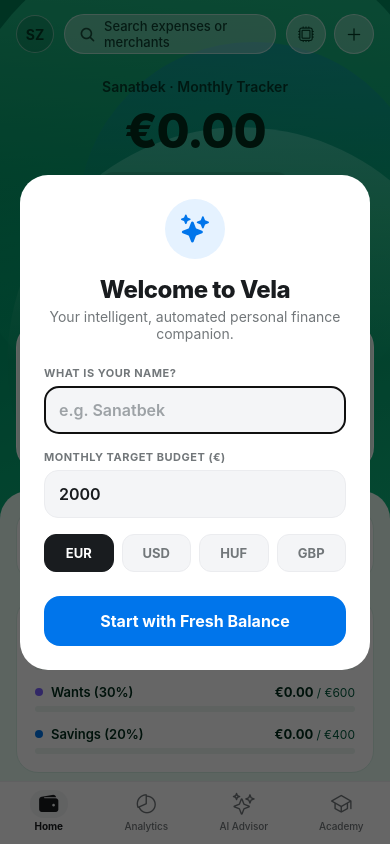
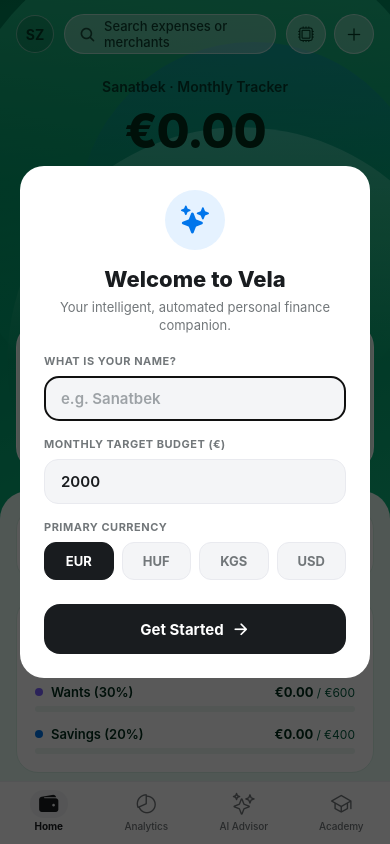
Before and after one commit to Akbermet-Toktobekova/Vela, a React Native app in the folder mobile/: screen / in a window 390 px wide. Built offline with nearby package versions, Linux system fonts and the light colour scheme.

Commit message:
feat: zoom out app logo by 25% for perfect launcher fit and add interactive notification permission prompt in onboarding

```diff
--- a/mobile/src/components/OnboardingModal.tsx
+++ b/mobile/src/components/OnboardingModal.tsx
@@ -1,5 +1,15 @@
 import React, { useState } from 'react';
-import { View, Text, StyleSheet, Modal, TouchableOpacity, TextInput, Alert, Platform } from 'react-native';
+import {
+  View,
+  Text,
+  StyleSheet,
+  Modal,
+  TouchableOpacity,
+  TextInput,
+  Alert,
+  Platform,
+  Linking
+} from 'react-native';
 import { Ionicons } from '@expo/vector-icons';
 import { colors } from '../theme/colors';
 
@@ -9,15 +19,33 @@
 }
 
 export const OnboardingModal: React.FC<OnboardingModalProps> = ({ visible, onComplete }) => {
+  const [step, setStep] = useState<1 | 2>(1);
   const [name, setName] = useState('');
   const [limit, setLimit] = useState('2000');
   const [currency, setCurrency] = useState('EUR');
 
-  const handleFinish = () => {
+  const handleNext = () => {
     if (!name.trim()) {
       Alert.alert('Please enter your name', 'We need your name to personalize your finance twin.');
       return;
     }
+    if (Platform.OS === 'android') {
+      setStep(2);
+    } else {
+      finishOnboarding();
+    }
+  };
+
+  const handleOpenNotificationSettings = () => {
+    if (Platform.OS === 'android') {
+      // Direct intent to Android Notification Listener Access Settings
+      Linking.sendIntent('android.settings.ACTION_NOTIFICATION_LISTENER_SETTINGS').catch(() => {
+        Linking.openSettings();
+      });
+    }
+  };
+
+  const finishOnboarding = () => {
     const numLimit = parseFloat(limit) || 2000;
     onComplete(name.trim(), numLimit, currency);
   };
@@ -26,6 +54,8 @@
     <Modal visible={visible} animationType="fade" transparent={true}>
       <View style={styles.overlay}>
         <View style={styles.card}>
+          {step === 1 ? (
+            <>
               <View style={styles.logoIcon}>
                 <Ionicons name="sparkles" size={28} color="#0075EB" />
               </View>
@@ -59,25 +89,66 @@
                 />
               </View>
 
-          {/* Currency selection */}
+              {/* Currency Selector */}
+              <View style={styles.inputGroup}>
+                <Text style={styles.inputLabel}>PRIMARY CURRENCY</Text>
                 <View style={styles.currencyRow}>
-            {['EUR', 'USD', 'HUF', 'GBP'].map((curr) => {
-              const isSelected = currency === curr;
-              return (
+                  {['EUR', 'HUF', 'KGS', 'USD'].map((c) => (
                     <TouchableOpacity
-                  key={curr}
-                  style={[styles.currPill, isSelected && styles.currPillActive]}
-                  onPress={() => setCurrency(curr)}
+                      key={c}
+                      style={[styles.currencyPill, currency === c && styles.currencyPillActive]}
+                      onPress={() => setCurrency(c)}
                     >
-                  <Text style={[styles.currText, isSelected && styles.currTextActive]}>{curr}</Text>
+                      <Text style={[styles.currencyText, currency === c && styles.currencyTextActive]}>{c}</Text>
                     </TouchableOpacity>
-              );
-            })}
+                  ))}
+                </View>
               </View>
 
-          <TouchableOpacity style={styles.startBtn} onPress={handleFinish} activeOpacity={0.8}>
-            <Text style={styles.startBtnText}>Start with Fresh Balance</Text>
+              {/* Action Button */}
+              <TouchableOpacity style={styles.continueBtn} onPress={handleNext} activeOpacity={0.85}>
+                <Text style={styles.continueBtnText}>{Platform.OS === 'android' ? 'Next: Auto-Tracking' : 'Get Started'}</Text>
+                <Ionicons name="arrow-forward" size={18} color="#FFFFFF" />
               </TouchableOpacity>
+            </>
+          ) : (
+            <>
+              <View style={[styles.logoIcon, { backgroundColor: '#E8F8EE' }]}>
+                <Ionicons name="notifications-outline" size={28} color="#009A6B" />
+              </View>
+
+              <Text style={styles.welcomeTitle}>Enable Auto-Tracking</Text>
+              <Text style={styles.welcomeSubtitle}>
+                Vela can automatically track every payment from Revolut, OTP, MBank, Optima & cards right from bank notifications.
+              </Text>
+
+              <View style={styles.permissionBox}>
+                <View style={styles.permissionItem}>
+                  <Ionicons name="shield-checkmark" size={20} color="#009A6B" />
+                  <Text style={styles.permissionItemText}>100% Offline & Private (processed locally)</Text>
+                </View>
+                <View style={styles.permissionItem}>
+                  <Ionicons name="flash" size={20} color="#0075EB" />
+                  <Text style={styles.permissionItemText}>Instant 0-tap 50/30/20 budget logging</Text>
+                </View>
+              </View>
+
+              {/* Direct Grant Permission Button */}
+              <TouchableOpacity
+                style={[styles.continueBtn, { backgroundColor: '#009A6B', marginBottom: 10 }]}
+                onPress={handleOpenNotificationSettings}
+                activeOpacity={0.85}
+              >
+                <Ionicons name="settings-outline" size={18} color="#FFFFFF" />
+                <Text style={styles.continueBtnText}>Grant Notification Access</Text>
+              </TouchableOpacity>
+
+              {/* Skip / Finish Button */}
+              <TouchableOpacity style={styles.skipBtn} onPress={finishOnboarding} activeOpacity={0.85}>
+                <Text style={styles.skipBtnText}>I've Enabled It / Skip for Now</Text>
+              </TouchableOpacity>
+            </>
+          )}
         </View>
       </View>
     </Modal>
@@ -87,18 +158,29 @@
 const styles = StyleSheet.create({
   overlay: {
     flex: 1,
-    backgroundColor: 'rgba(0,0,0,0.6)',
+    backgroundColor: 'rgba(0, 0, 0, 0.65)',
     justifyContent: 'center',
     alignItems: 'center',
     paddingHorizontal: 20,
   },
   card: {
+    backgroundColor: '#FFFFFF',
+    borderRadius: 24,
     width: '100%',
     maxWidth: 380,
-    backgroundColor: '#FFFFFF',
-    borderRadius: 28,
     padding: 24,
     alignItems: 'center',
+    ...Platform.select({
+      ios: {
+        shadowColor: '#000',
+        shadowOffset: { width: 0, height: 10 },
+        shadowOpacity: 0.15,
+        shadowRadius: 20,
+      },
+      android: {
+        elevation: 8,
+      },
+    }),
   },
   logoIcon: {
     width: 60,
@@ -110,17 +192,19 @@
     marginBottom: 16,
   },
   welcomeTitle: {
-    fontSize: 24,
+    fontSize: 22,
     fontWeight: '800',
     color: '#191C1F',
-    letterSpacing: -0.5,
+    marginBottom: 6,
+    textAlign: 'center',
   },
   welcomeSubtitle: {
-    fontSize: 14,
+    fontSize: 13,
     color: '#72777A',
     textAlign: 'center',
-    marginTop: 4,
-    marginBottom: 24,
+    marginBottom: 20,
+    lineHeight: 18,
+    paddingHorizontal: 8,
   },
   inputGroup: {
     width: '100%',
@@ -130,59 +214,90 @@
     fontSize: 11,
     fontWeight: '700',
     color: '#72777A',
-    marginBottom: 6,
     letterSpacing: 0.5,
+    marginBottom: 8,
   },
   input: {
-    width: '100%',
-    height: 48,
     backgroundColor: '#F4F5F7',
     borderRadius: 14,
-    paddingHorizontal: 14,
-    fontSize: 16,
+    paddingHorizontal: 16,
+    paddingVertical: 12,
+    fontSize: 15,
+    color: '#191C1F',
     fontWeight: '600',
-    color: '#191C1F',
     borderWidth: 1,
-    borderColor: '#EBECEF',
+    borderColor: '#E9EAEF',
   },
   currencyRow: {
     flexDirection: 'row',
     gap: 8,
-    width: '100%',
-    marginBottom: 24,
   },
-  currPill: {
+  currencyPill: {
     flex: 1,
-    height: 38,
+    backgroundColor: '#F4F5F7',
+    paddingVertical: 10,
     borderRadius: 12,
-    backgroundColor: '#F4F5F7',
     alignItems: 'center',
-    justifyContent: 'center',
     borderWidth: 1,
-    borderColor: '#EBECEF',
+    borderColor: '#E9EAEF',
   },
-  currPillActive: {
+  currencyPillActive: {
     backgroundColor: '#191C1F',
     borderColor: '#191C1F',
   },
-  currText: {
+  currencyText: {
     fontSize: 13,
     fontWeight: '700',
     color: '#72777A',
   },
-  currTextActive: {
+  currencyTextActive: {
     color: '#FFFFFF',
   },
-  startBtn: {
+  permissionBox: {
     width: '100%',
-    backgroundColor: '#0075EB',
+    backgroundColor: '#F4F5F7',
     borderRadius: 16,
+    padding: 14,
+    gap: 10,
+    marginBottom: 20,
+    borderWidth: 1,
+    borderColor: '#E9EAEF',
+  },
+  permissionItem: {
+    flexDirection: 'row',
+    alignItems: 'center',
+    gap: 10,
+  },
+  permissionItemText: {
+    fontSize: 12,
+    fontWeight: '600',
+    color: '#191C1F',
+    flex: 1,
+  },
+  continueBtn: {
+    flexDirection: 'row',
+    alignItems: 'center',
+    justifyContent: 'center',
+    gap: 8,
+    backgroundColor: '#191C1F',
+    width: '100%',
     paddingVertical: 15,
+    borderRadius: 16,
+    marginTop: 8,
+  },
+  continueBtnText: {
+    fontSize: 15,
+    fontWeight: '700',
+    color: '#FFFFFF',
+  },
+  skipBtn: {
+    paddingVertical: 10,
     alignItems: 'center',
+    width: '100%',
   },
-  startBtnText: {
-    color: '#FFFFFF',
-    fontSize: 16,
-    fontWeight: '700',
+  skipBtnText: {
+    fontSize: 13,
+    fontWeight: '600',
+    color: '#72777A',
   },
 });
```
Also changed, not shown: mobile/assets/adaptive-icon.png, mobile/assets/icon.png. Lines whose indentation alone changed are shown as unchanged.
